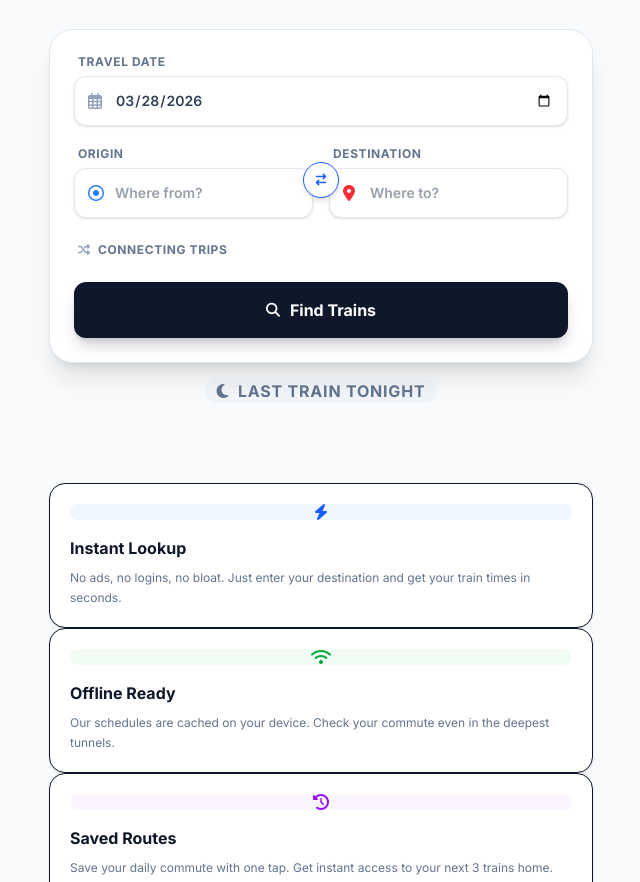
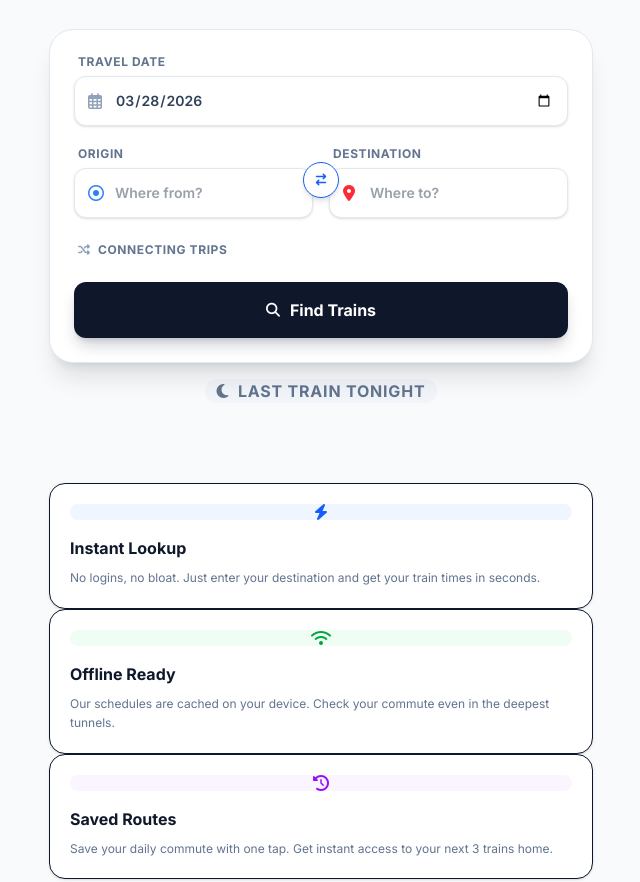
Before and after one commit to emin248/newyork, a website: page index.html in a window 1280 px wide. Shown: the part 218-1100 px from the top of the page, without its empty margins (319-959 px from the left). Drawn offline with Linux system fonts and the light colour scheme.

Commit message:
Remove 'No ads' mention from index.html

```diff
--- a/index.html
+++ b/index.html
@@ -614,7 +614,7 @@
                         <i class="fa-solid fa-bolt"></i>
                     </div>
                     <h3 class="font-bold text-slate-800 mb-2">Instant Lookup</h3>
-                    <p class="text-xs text-slate-500 leading-relaxed">No ads, no logins, no bloat. Just enter your destination and get your train times in seconds.</p>
+                    <p class="text-xs text-slate-500 leading-relaxed">No logins, no bloat. Just enter your destination and get your train times in seconds.</p>
                 </div>
                 <div class="bg-white p-5 rounded-2xl border border-slate-100 shadow-sm">
                     <div class="w-10 h-10 bg-green-50 text-green-600 rounded-xl flex items-center justify-center mb-4">
```
